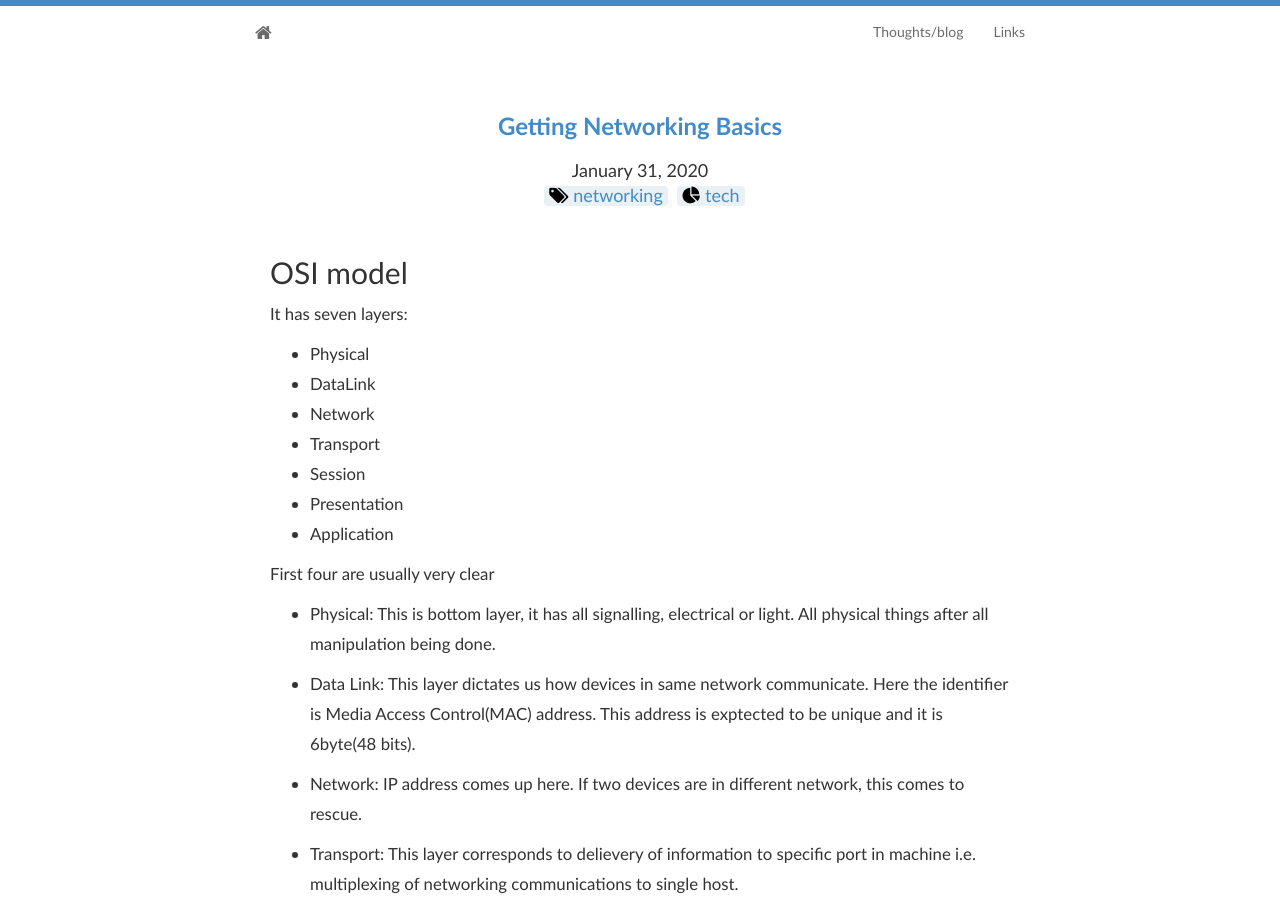
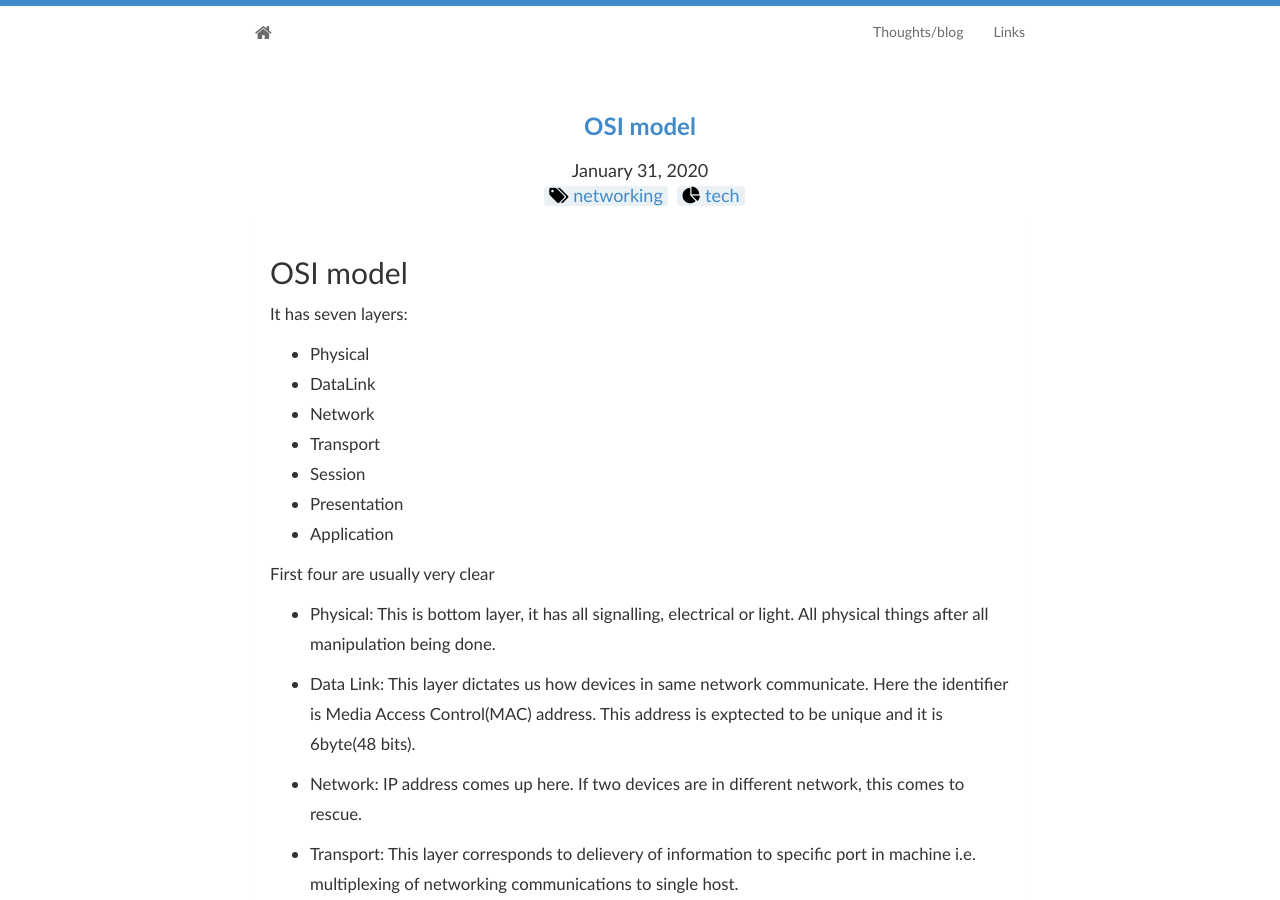
Before and after one commit to murarisumit/murarisumit.github.io, a Jekyll site: the page built from _posts/tech/_posts/2020-01-31-getting-networking-basics.md, in a window 1280 px wide and 900 px high. Built offline with Jekyll 4.4.1, drawn with Linux system fonts in a browser that asks for light colours; nearby versions of some CDN libraries.

Commit message:
Updated post title

```diff
--- a/_posts/tech/_posts/2020-01-31-getting-networking-basics.md
+++ b/_posts/tech/_posts/2020-01-31-getting-networking-basics.md
@@ -1,5 +1,5 @@
 ---
-tvtle: Getting networking basics revised
+title: OSI model
 date: 2020-01-31 00:00:00 Z
 layout: post
 tags:
```
